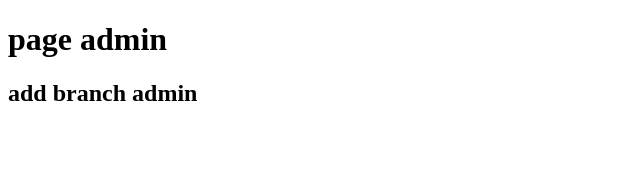
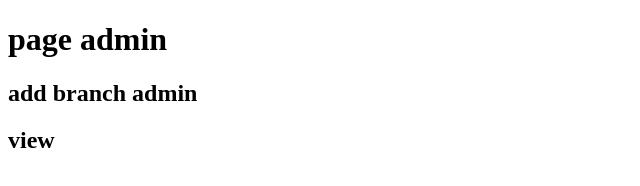
Before and after one commit to Phomai21122002/UIWebCafe, a plain HTML site: page admin.html in a window 1280 px wide. Shown: the full height of the page, 0-640 px from the left. Drawn offline with Linux system fonts and the light colour scheme.

Commit message:
admin view

```diff
--- a/admin.html
+++ b/admin.html
@@ -9,5 +9,6 @@
 <body>
     <h1>page admin</h1>
     <h2>add branch admin</h2>
+    <h2>view</h2>
 </body>
 </html>
```
